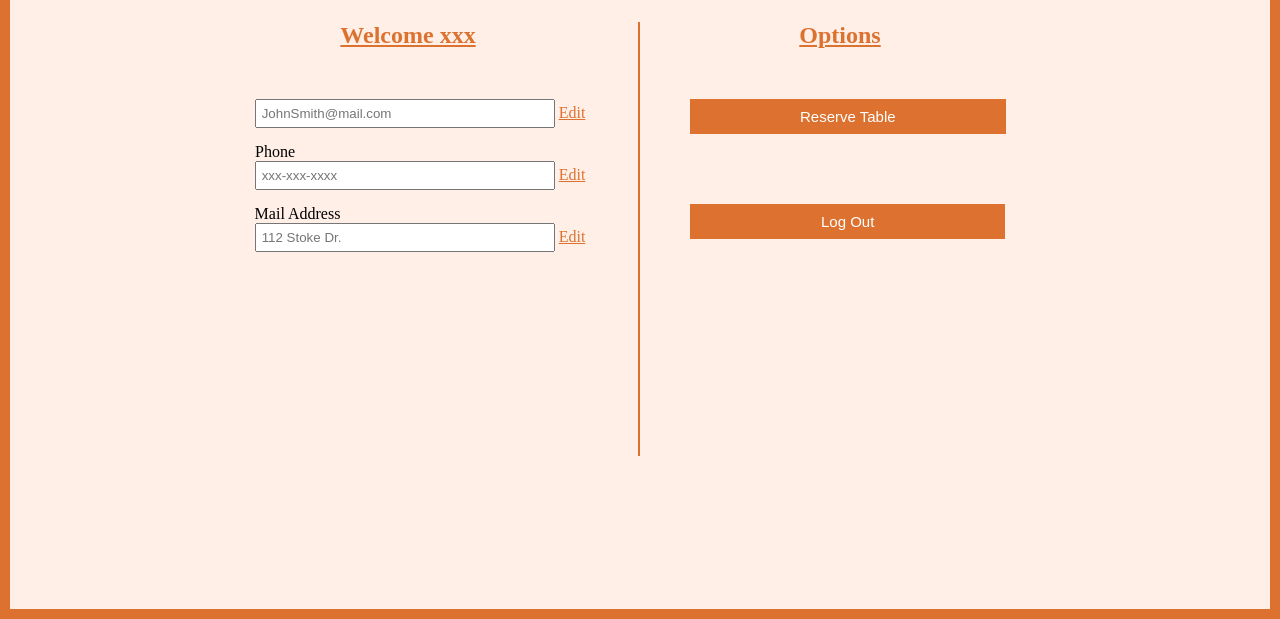
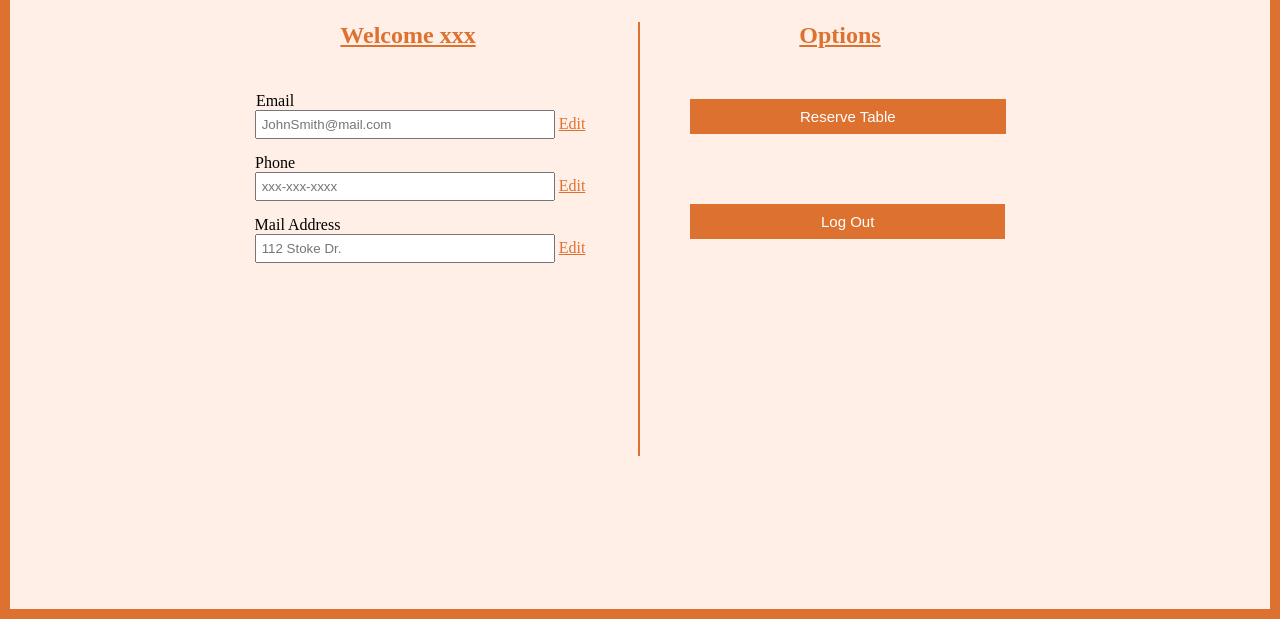
Before and after one commit to NhatNguyen5/COSC_4351_RestaurantApp, a website: page Restaurant_app/profile_page.html in a window 1280 px wide. Shown: the part 181-800 px from the top of the page. Drawn offline with Linux system fonts and the light colour scheme; no server answers.

Commit message:
Changed rest_login.css again.

```diff
--- a/Restaurant_app/client/css/rest_login.css
+++ b/Restaurant_app/client/css/rest_login.css
@@ -199,7 +199,7 @@ h2.login_page1{
     text-decoration: underline;
     /*margin: 10px auto;*/
     float: right;
-    margin-bottom: 50px;
+    margin-bottom: 20px;
     margin-right: 70px;
     color: #DD7230;
     font-family: Copperplate;
@@ -232,7 +232,8 @@ h2.login_page2{
 
 .inputs11{
     text-align: center;
-    top: 170px;
+    margin-top: 70px;
+    top: 50px;
     width: 350px;
     transition: .5s;
 }
@@ -265,7 +266,6 @@ h2.login_page2{
 
 .u_email{
     margin-left: -280px;
-    margin-top: 100px;
 }
 .u_phone{
     margin-left: -280px;
```
